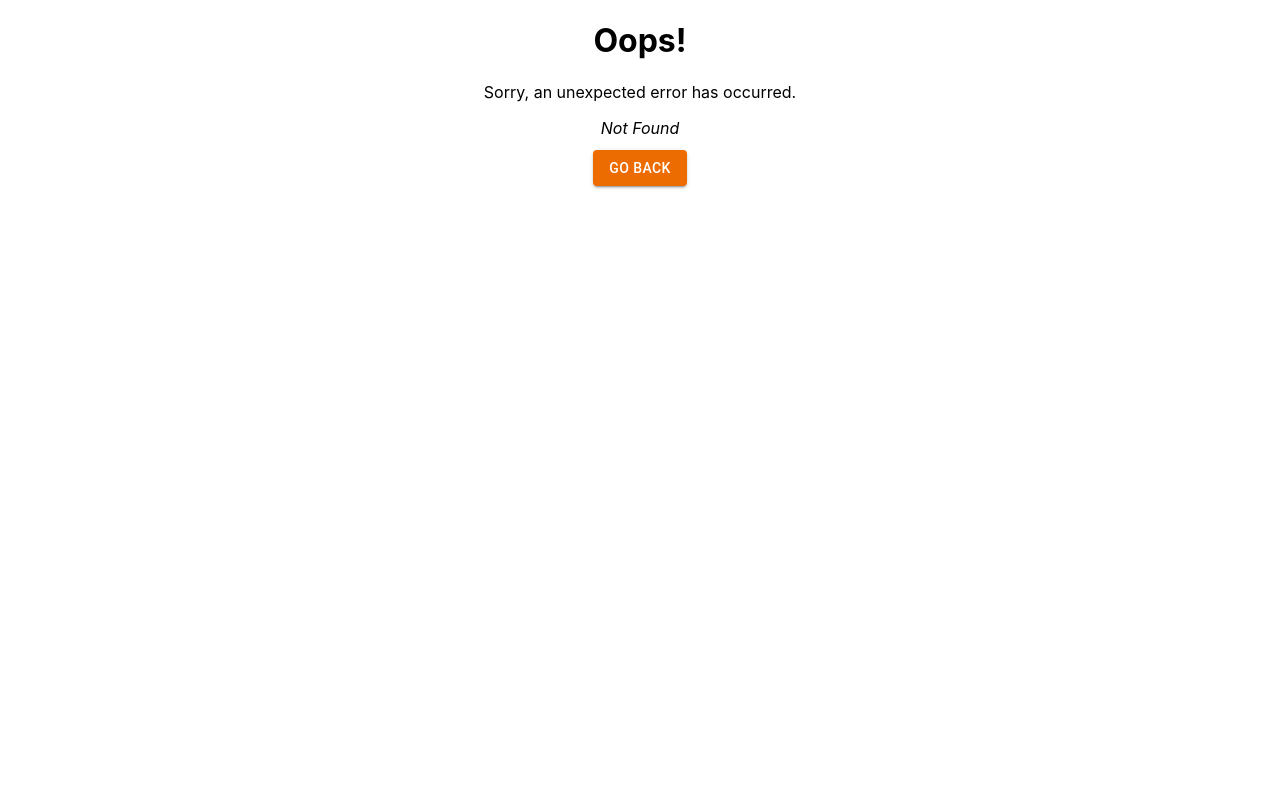
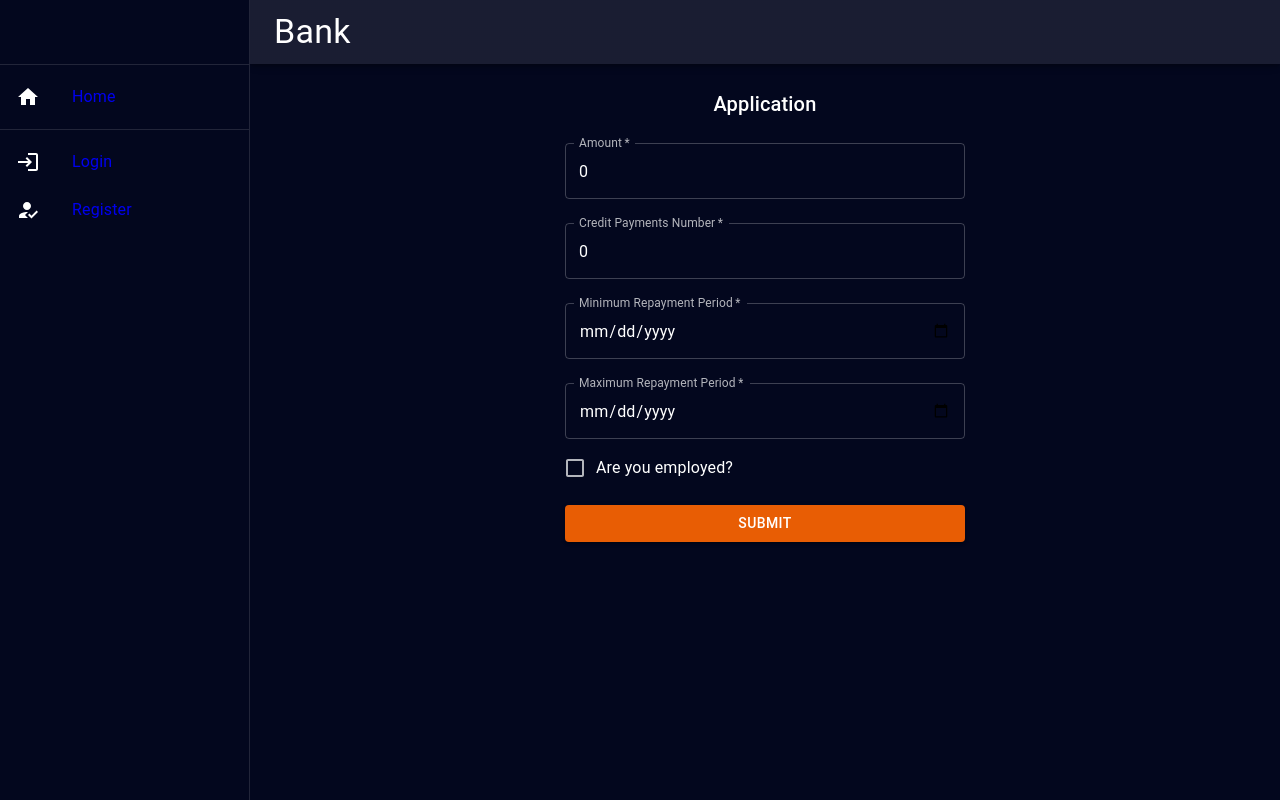
Before and after one commit to SBNZ-SmFoYcSNaQ/Bank, a React (Create React App) app in the folder frontend/: page /application-for-credit in a window 1280 px wide. Before the commit this address had no page. Built offline with nearby package versions, Linux system fonts and the light colour scheme.

Commit message:
Add application for credit form for client
- add form on front-end
- add functionality to display nav items based on role

```diff
--- a/frontend/src/Router.tsx
+++ b/frontend/src/Router.tsx
@@ -5,6 +5,7 @@ import App from "./App";
 import Home from "./pages/home";
 import BankAccount from "./pages/bank-account";
 import Register from "./pages/register";
+import ApplicationForCredit from "./pages/application-for-credit";
 
 const Router = createBrowserRouter([
   {
@@ -27,6 +28,10 @@ const Router = createBrowserRouter([
       {
         path: "register",
         element: <Register />
+      },
+      {
+        path: "application-for-credit",
+        element: <ApplicationForCredit />
       }
     ]
   }
--- /dev/null
+++ b/frontend/src/pages/application-for-credit.tsx
@@ -0,0 +1,176 @@
+import { Box, Button, Checkbox, FormControl, FormControlLabel, FormGroup, FormLabel, Radio, RadioGroup, TextField, Typography } from "@mui/material";
+import { useState } from "react";
+
+interface CreditFormValues {
+  amount: number;
+  paymentsNumber: number;
+  minRepaymentPeriod: string;
+  maxRepaymentPeriod: string;
+  areYouEmployed?: boolean;
+  employmentEndDateOption: EmploymentEndDateOptions,
+  employmentStartDate?: string;
+  employmentEndDate?: string;
+  salary?: number;
+}
+
+enum EmploymentEndDateOptions {
+  SpecificDate = "specificDate",
+  Indefinite = "indefinite",
+}
+
+const initalFormValues: CreditFormValues = {
+  amount: 0,
+  paymentsNumber: 0,
+  minRepaymentPeriod: "",
+  maxRepaymentPeriod: "",
+  areYouEmployed: false,
+  employmentEndDateOption: EmploymentEndDateOptions.Indefinite,
+  employmentStartDate: "",
+  employmentEndDate: "",
+  salary: 0
+}
+
+const ApplicationForCredit = () => {
+  const [formValues, setFormValues] = useState<CreditFormValues>(initalFormValues);
+
+  const handleChange = (event: React.ChangeEvent<HTMLInputElement>) => {
+    const { name, value, type, checked } = event.target;
+
+    setFormValues((prevValues) => ({
+      ...prevValues,
+      [name]: type === "checkbox" ? checked : value,
+    }));
+  };
+
+  const handleSubmit = (event: React.FormEvent) => {
+    event.preventDefault();
+
+    const { areYouEmployed, employmentEndDateOption, ...filteredFormValues } = formValues;
+    console.log(filteredFormValues);
+  };
+
+  return (
+    <Box sx={{ maxWidth: 400, margin: "auto" }}>
+      <Typography variant="h6" component="h2" align="center" gutterBottom>
+        Application
+      </Typography>
+      <form onSubmit={handleSubmit}>
+        <FormControl fullWidth margin="normal">
+          <TextField
+            name="amount"
+            label="Amount"
+            type="number"
+            value={formValues.amount}
+            onChange={handleChange}
+            required
+          />
+        </FormControl>
+        <FormControl fullWidth margin="normal">
+          <TextField
+            name="paymentsNumber"
+            label="Credit Payments Number"
+            type="number"
+            value={formValues.paymentsNumber}
+            onChange={handleChange}
+            required
+          />
+        </FormControl>
+        <FormControl fullWidth margin="normal">
+          <TextField
+            InputLabelProps={{ shrink: true }}
+            name="minRepaymentPeriod"
+            label="Minimum Repayment Period"
+            type="date"
+            value={formValues.minRepaymentPeriod}
+            onChange={handleChange}
+            required
+          />
+        </FormControl>
+        <FormControl fullWidth margin="normal">
+          <TextField
+            InputLabelProps={{ shrink: true }}
+            name="maxRepaymentPeriod"
+            label="Maximum Repayment Period"
+            type="date"
+            value={formValues.maxRepaymentPeriod}
+            onChange={handleChange}
+            required
+          />
+        </FormControl>
+        <FormControlLabel
+          control={
+            <Checkbox
+              name="areYouEmployed"
+              checked={formValues.areYouEmployed}
+              onChange={handleChange}
+            />
+          }
+          label="Are you employed?"
+        />
+        {formValues.areYouEmployed && (
+          <>
+            <FormControl fullWidth margin="normal">
+              <TextField
+                InputLabelProps={{ shrink: true }}
+                name="employmentStartDate"
+                label="Employment Start Date"
+                type="date"
+                value={formValues.employmentStartDate}
+                onChange={handleChange}
+                required
+              />
+            </FormControl>
+            <FormControl fullWidth margin="normal">
+              <FormLabel>Employment End Date</FormLabel>
+              <RadioGroup
+                name="employmentEndDateOption"
+                value={formValues.employmentEndDateOption}
+                onChange={handleChange}
+                row
+              >
+                <FormControlLabel
+                  value={EmploymentEndDateOptions.SpecificDate}
+                  control={<Radio />}
+                  label="Specific Date"
+                />
+                <FormControlLabel
+                  value={EmploymentEndDateOptions.Indefinite}
+                  control={<Radio />}
+                  label="Indefinite"
+                />
+              </RadioGroup>
+
+              {formValues.employmentEndDateOption === EmploymentEndDateOptions.SpecificDate && (
+                <TextField
+                  InputLabelProps={{ shrink: true }}
+                  name="employmentEndDate"
+                  type="date"
+                  value={formValues.employmentEndDate}
+                  onChange={handleChange}
+                  required
+                />
+              )}
+            </FormControl>
+            <FormControl fullWidth margin="normal">
+              <TextField
+                name="salary"
+                label="Salary"
+                type="number"
+                value={formValues.salary}
+                onChange={handleChange}
+                required
+              />
+            </FormControl>
+          </>
+        )}
+        <FormGroup>
+          <Button type="submit" variant="contained" sx={{ mt: 2 }}>
+            Submit
+          </Button>
+        </FormGroup>
+      </form>
+    </Box>
+  )
+}
+
+export default ApplicationForCredit
--- a/frontend/src/pages/register.tsx
+++ b/frontend/src/pages/register.tsx
@@ -181,7 +181,7 @@ const Register = () => {
               variant="contained"
               sx={{ mt: 3, mb: 2 }}
             >
-              Sign Up
+              Register
             </Button>
           </Box>
         </Box>
--- a/frontend/src/shared/components/main-layout.tsx
+++ b/frontend/src/shared/components/main-layout.tsx
@@ -1,8 +1,9 @@
-import { AppBar, Box, CssBaseline, Divider, Drawer, List, ListItem, ListItemButton, ListItemIcon, ListItemText, ThemeOptions, ThemeProvider, Toolbar, Typography, createTheme } from "@mui/material";
+import { AppBar, Box, CssBaseline, Divider, Drawer, List, ListItem, ListItemButton, ListItemIcon, ListItemText, Toolbar, Typography } from "@mui/material";
 import HomeIcon from '@mui/icons-material/Home';
 import LoginIcon from '@mui/icons-material/Login';
 import HowToRegIcon from '@mui/icons-material/HowToReg';
 import LogoutIcon from '@mui/icons-material/Logout';
+import CreditScoreIcon from '@mui/icons-material/CreditScore';
 import { NavLink } from "react-router-dom";
 import AccountBalanceWalletIcon from '@mui/icons-material/AccountBalanceWallet';
 import { ToastContainer } from "react-toastify";
@@ -20,6 +21,7 @@ interface NavItem {
   icon: JSX.Element;
   route: string;
   requireAuth: boolean;
+  roles?: string[];
 }
 
 const upperNavItems: NavItem[] = [
@@ -31,9 +33,17 @@ const upperNavItems: NavItem[] = [
   },
   {
     text: "Bank Account",
-    icon: <AccountBalanceWalletIcon/>,
+    icon: <AccountBalanceWalletIcon />,
     route: "/bank-account",
-    requireAuth: true
+    requireAuth: true,
+    roles: ["CLIENT"]
+  },
+  {
+    text: "Application For Credit",
+    icon: <CreditScoreIcon />,
+    route: "/application-for-credit",
+    requireAuth: true,
+    roles: ["CLIENT"]
   }
 ]
 
@@ -52,8 +62,8 @@ const lowerNavItems: NavItem[] = [
   }
 ]
 
-export const MainLayout = ({ children } : Props ) => {
-  const { logout, isAuth } = useContext<UserContextValue>(UserContext);
+export const MainLayout = ({ children }: Props) => {
+  const { logout, isAuth, user } = useContext<UserContextValue>(UserContext);
 
   return (
     <Box sx={{ display: 'flex' }}>
@@ -83,7 +93,7 @@ export const MainLayout = ({ children } : Props ) => {
         <Toolbar />
         <Divider />
         <List>
-          {upperNavItems.map((item) => (item.requireAuth === isAuth) && (
+          {upperNavItems.map((item) => (item.requireAuth === isAuth) && (!item.roles || item.roles.includes(user.role)) && (
             <NavLink to={item.route} key={item.route}>
               <ListItem disablePadding>
                 <ListItemButton>
--- a/frontend/src/shared/contexts/UserContext.tsx
+++ b/frontend/src/shared/contexts/UserContext.tsx
@@ -75,6 +75,7 @@ const UserContextProvider = ({ children }: Props) => {
       setUser(null);
       setIsAuth(false);
       localStorage.removeItem('2w3e8oi9pjuthyf4');
+      navigate('/login');
       toast.success("Logged out!");
     }
   }
```
Also changed, not shown: 1 other file (tests, documents, lock files or other folders). Lines whose indentation alone changed are shown as unchanged.
